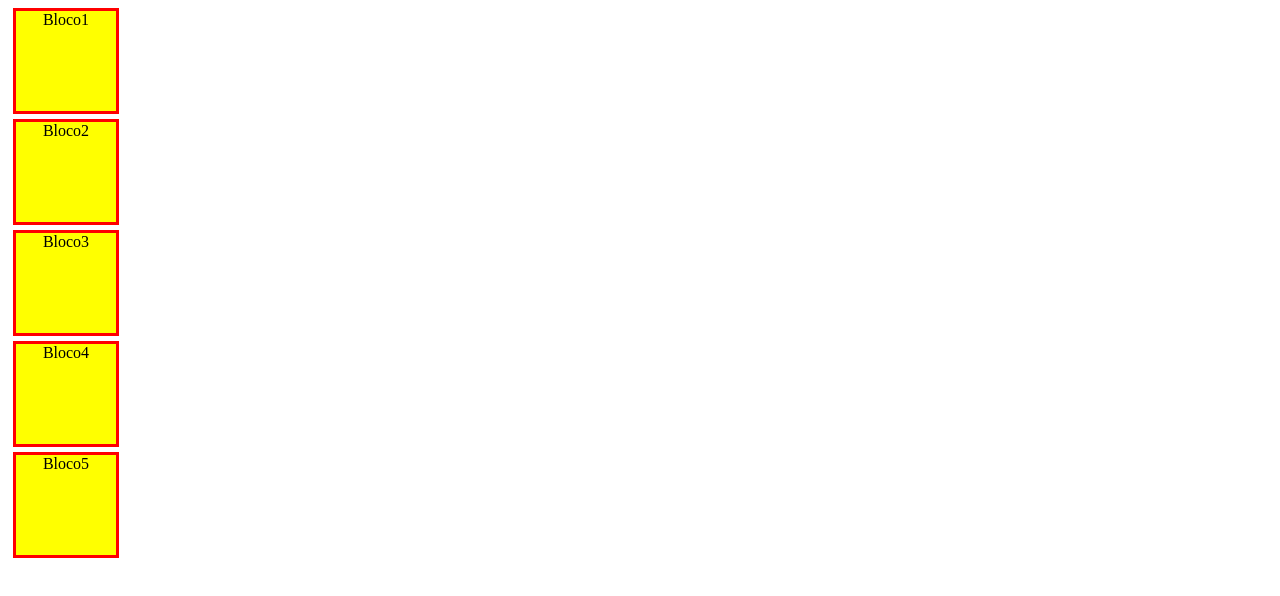
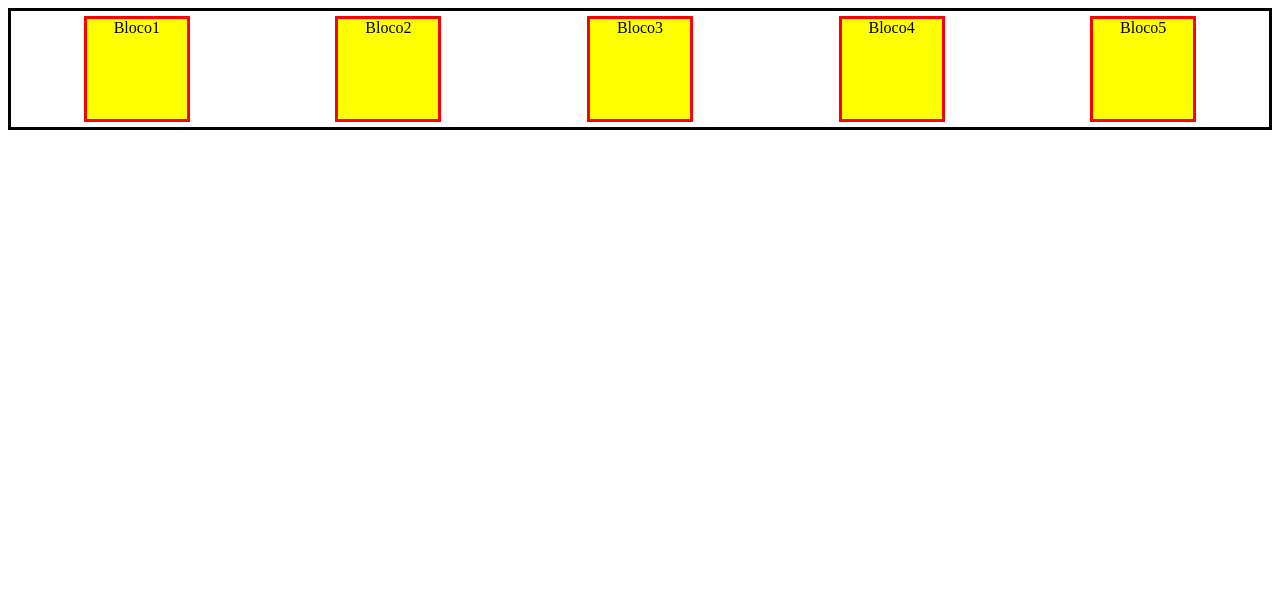
Before and after one commit to Genildocs/aula01, a plain HTML site: page CSS/display-flex.html in a window 1280 px wide. Drawn offline with Linux system fonts and the light colour scheme.

Commit message:
atulizado arquivo display-flex

```diff
--- a/CSS/display-flex.html
+++ b/CSS/display-flex.html
@@ -6,39 +6,51 @@
     <meta name="viewport" content="width=device-width, initial-scale=1.0">
     <title>Display Flex</title>
     <style>
-        .bloco1, .bloco2, .bloco3, .bloco4, .bloco5{
+        .container {
+            border: 3px solid black;
+            display: flex;
+            justify-content: space-around;
+
+        }
+
+        .bloco{
             background-color:yellow;
             width: 100px;
             height: 100px;
             border: 3px solid red;
             text-align: center;
             margin: 5px;
+
         }
 
 
     </style>
 </head>
 <body>
+    <div class="container">
 
-    <div class="bloco1">
+        <div class="bloco">
             Bloco1
         </div>
 
-    <div class="bloco2">
+        <div class="bloco">
             Bloco2
         </div>
 
-    <div class="bloco3">
+        <div class="bloco">
             Bloco3
         </div>
 
-    <div class="bloco4">
+        <div class="bloco">
             Bloco4
         </div>
 
-    <div class="bloco5">
+        <div class="bloco">
             Bloco5
         </div>
+
+    </div>
+
 
 
 </body>
```
Lines whose indentation alone changed are shown as unchanged.
